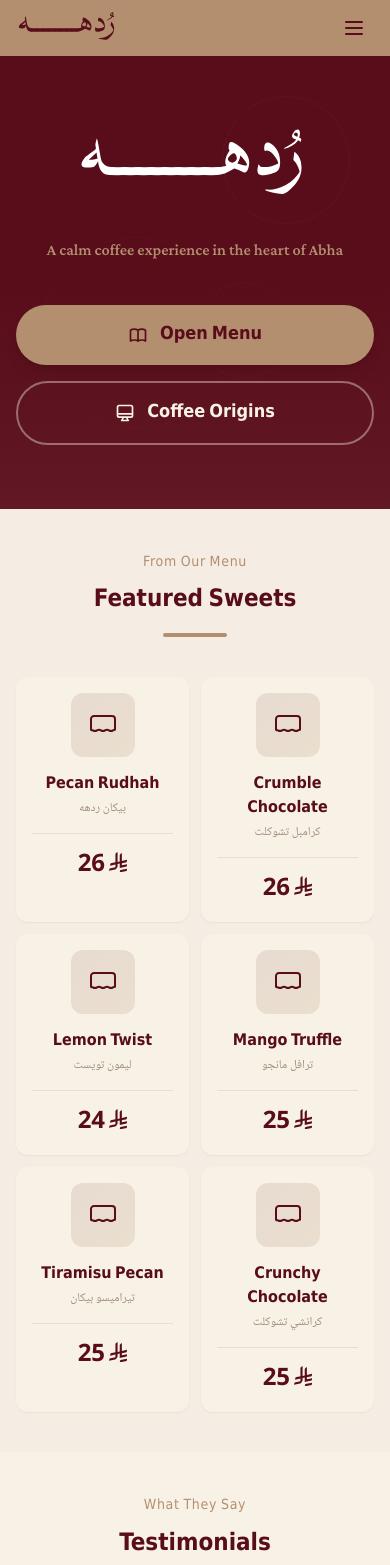
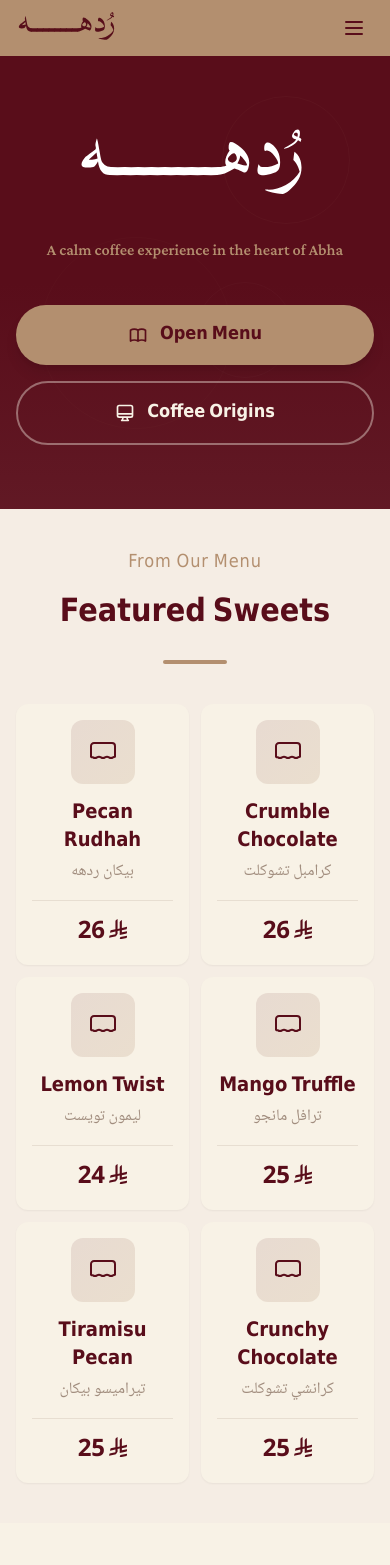
Before and after one commit to moaddreem/rudhah-website, a Next.js app: page /en in a window 390 px wide. Shown: the top 1565 px of the page. Built offline with nearby package versions, Linux system fonts and the light colour scheme; a web font is replaced by a local one.

Commit message:
Mobile typography: larger section headings and card titles

```diff
--- a/src/app/en/page.tsx
+++ b/src/app/en/page.tsx
@@ -57,8 +57,8 @@ export default function HomePageEN() {
       <section className="py-10 md:py-16 bg-cream">
         <div className="max-w-[1280px] mx-auto px-4 sm:px-6 lg:px-8">
           <div className="text-center mb-10">
-            <span className="text-accent text-sm sm:text-base font-ui tracking-wider">From Our Menu</span>
-            <h2 className="text-2xl sm:text-2xl md:text-3xl font-mishafi font-bold text-primary mt-2">
+            <span className="text-lg sm:text-sm md:text-base font-ui tracking-wider text-accent">From Our Menu</span>
+            <h2 className="text-[2rem] sm:text-2xl md:text-3xl font-mishafi font-bold text-primary mt-2">
               Featured Sweets
             </h2>
             <div className="w-16 h-1 bg-accent mx-auto mt-4 rounded-full"></div>
@@ -71,8 +71,8 @@ export default function HomePageEN() {
                     <path strokeLinecap="round" strokeLinejoin="round" strokeWidth={1.5} d="M21 15.546c-.523 0-1.046.151-1.5.454a2.704 2.704 0 01-3 0 2.704 2.704 0 00-3 0 2.704 2.704 0 01-3 0 2.704 2.704 0 00-3 0 2.704 2.704 0 01-3 0A1.75 1.75 0 013 15.546V7.5a2.25 2.25 0 012.25-2.25h13.5A2.25 2.25 0 0121 7.5v8.046z" />
                   </svg>
                 </div>
-                <h3 className="text-base sm:text-lg font-bold text-primary">{item.name_en}</h3>
-                <p className="text-xs sm:text-sm text-muted mt-1">{item.name_ar}</p>
+                <h3 className="text-xl sm:text-lg font-bold text-primary">{item.name_en}</h3>
+                <p className="text-base sm:text-sm text-muted mt-1">{item.name_ar}</p>
                 <div className="mt-4 pt-4 border-t border-muted/20">
                   <p className="text-2xl font-bold text-primary price" style={{ fontVariantNumeric: 'tabular-nums' }}>{item.price}<Riyal /></p>
                 </div>
@@ -86,8 +86,8 @@ export default function HomePageEN() {
       <section className="py-10 md:py-16">
         <div className="max-w-[1280px] mx-auto px-4 sm:px-6 lg:px-8">
           <div className="text-center mb-10">
-            <span className="text-accent text-sm sm:text-base font-ui tracking-wider">What They Say</span>
-            <h2 className="text-2xl sm:text-2xl md:text-3xl font-mishafi font-bold text-primary mt-2">
+            <span className="text-lg sm:text-sm md:text-base font-ui tracking-wider text-accent">What They Say</span>
+            <h2 className="text-[2rem] sm:text-2xl md:text-3xl font-mishafi font-bold text-primary mt-2">
               Testimonials
             </h2>
             <div className="w-16 h-1 bg-accent mx-auto mt-4 rounded-full"></div>
--- a/src/app/page.tsx
+++ b/src/app/page.tsx
@@ -57,8 +57,8 @@ export default function HomePage() {
       <section className="py-10 md:py-16 bg-cream">
         <div className="max-w-[1280px] mx-auto px-4 sm:px-6 lg:px-8">
           <div className="text-center mb-10">
-            <span className="text-accent text-sm sm:text-base font-ui tracking-wider">من قائمتنا</span>
-            <h2 className="text-2xl sm:text-2xl md:text-3xl font-mishafi font-bold text-primary mt-2">
+            <span className="text-lg sm:text-sm md:text-base font-ui tracking-wider text-accent">من قائمتنا</span>
+            <h2 className="text-[2rem] sm:text-2xl md:text-3xl font-mishafi font-bold text-primary mt-2">
               أبرز الحلويات
             </h2>
             <div className="w-16 h-1 bg-accent mx-auto mt-4 rounded-full"></div>
@@ -71,8 +71,8 @@ export default function HomePage() {
                     <path strokeLinecap="round" strokeLinejoin="round" strokeWidth={1.5} d="M21 15.546c-.523 0-1.046.151-1.5.454a2.704 2.704 0 01-3 0 2.704 2.704 0 00-3 0 2.704 2.704 0 01-3 0 2.704 2.704 0 00-3 0 2.704 2.704 0 01-3 0A1.75 1.75 0 013 15.546V7.5a2.25 2.25 0 012.25-2.25h13.5A2.25 2.25 0 0121 7.5v8.046z" />
                   </svg>
                 </div>
-                <h3 className="text-base sm:text-lg font-bold text-primary">{item.name_ar}</h3>
-                <p className="text-xs sm:text-sm text-muted mt-1">{item.name_en}</p>
+                <h3 className="text-xl sm:text-lg font-bold text-primary">{item.name_ar}</h3>
+                <p className="text-base sm:text-sm text-muted mt-1">{item.name_en}</p>
                 <div className="mt-4 pt-4 border-t border-muted/20">
                   <p className="text-2xl font-bold text-primary price" style={{ fontVariantNumeric: 'tabular-nums' }}><span dir="ltr" style={{ unicodeBidi: 'isolate' }}>{item.price}</span><Riyal /></p>
                 </div>
@@ -86,8 +86,8 @@ export default function HomePage() {
       <section className="py-10 md:py-16">
         <div className="max-w-[1280px] mx-auto px-4 sm:px-6 lg:px-8">
           <div className="text-center mb-10">
-            <span className="text-accent text-sm sm:text-base font-ui tracking-wider">ماذا يقولون</span>
-            <h2 className="text-2xl sm:text-2xl md:text-3xl font-mishafi font-bold text-primary mt-2">
+            <span className="text-lg sm:text-sm md:text-base font-ui tracking-wider text-accent">ماذا يقولون</span>
+            <h2 className="text-[2rem] sm:text-2xl md:text-3xl font-mishafi font-bold text-primary mt-2">
               آراء العملاء
             </h2>
             <div className="w-16 h-1 bg-accent mx-auto mt-4 rounded-full"></div>
```
